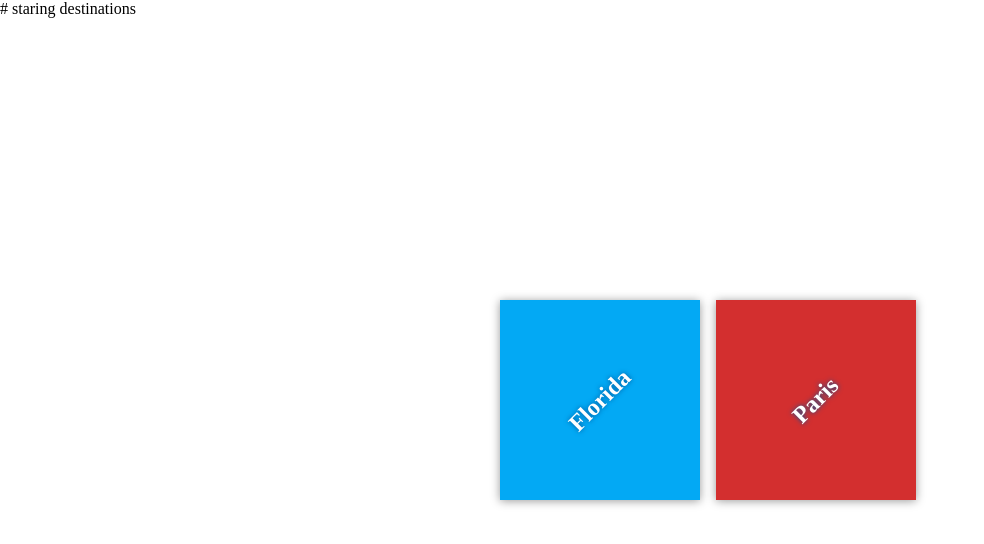
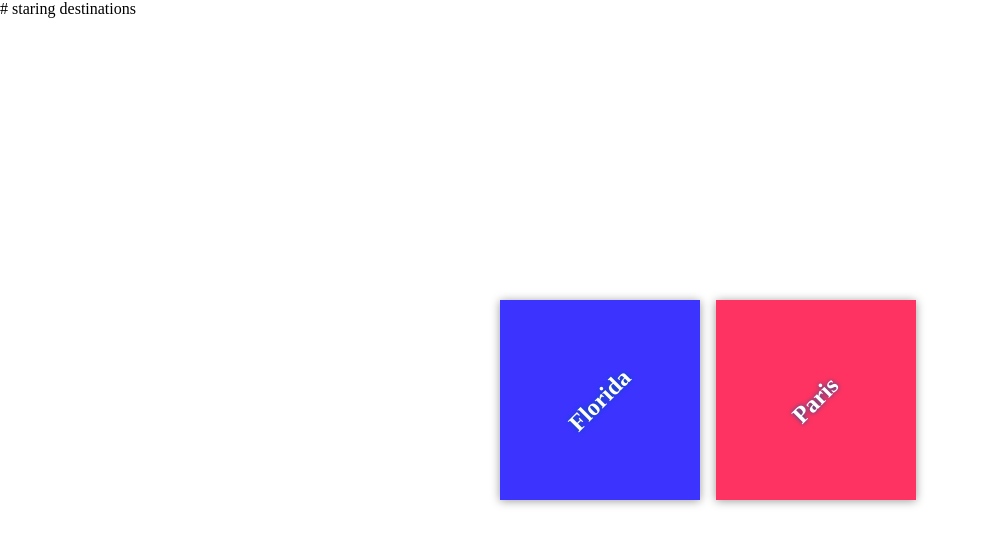
Before and after one commit to carlosmertens/MTP-my-travel-plans, a plain HTML site: page index.html in a window 1280 px wide. Shown: the whole page, without its empty margins (0-984 px from the left). Drawn offline with Linux system fonts and the light colour scheme; files that its build step writes are made by us from their sources.

Commit message:
Style destinations

```diff
--- a/app.css
+++ b/app.css
@@ -47,9 +47,9 @@ h2 {
 }
 
 #florida {
-    background-color: #03a9f4;
+    background-color: #3C33FF;
 }
 
 #paris {
-    background-color: #d32f2f;
+    background-color: #FF3361;
 }
```
